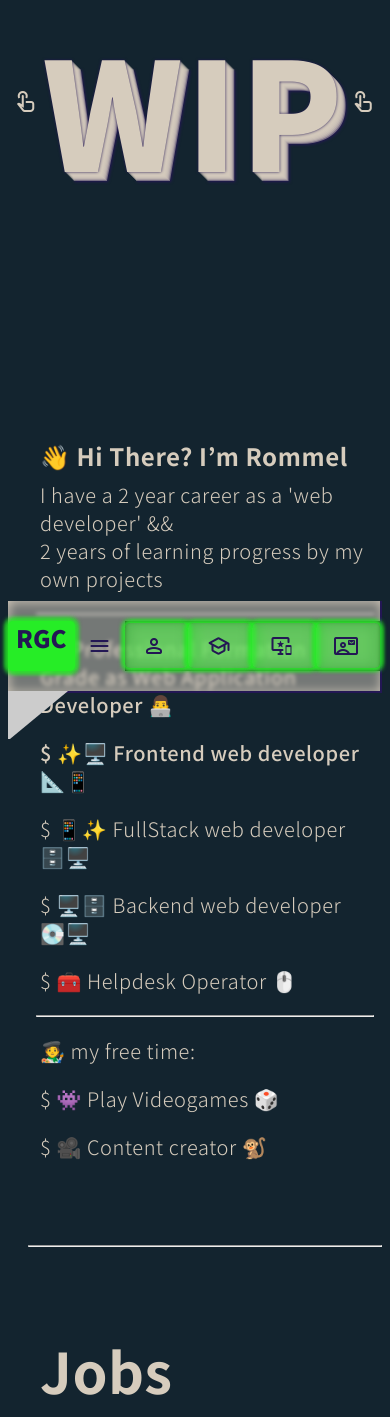
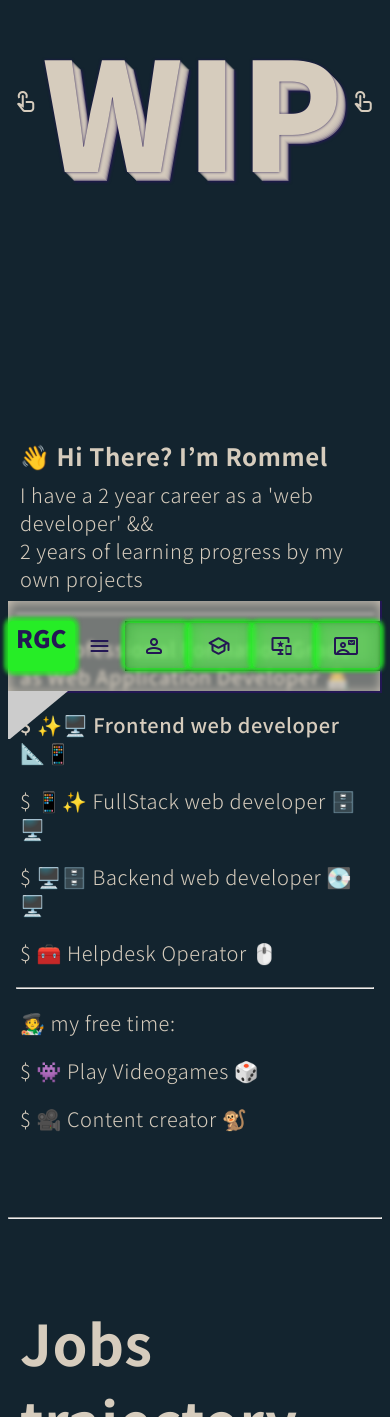
Before and after one commit to rmlgc/VueLanding, a Vue app: page / in a window 390 px wide. Shown: the part 151-1568 px from the top of the page. Built offline with nearby package versions, Linux system fonts and the light colour scheme.

Commit message:
padding mobile corection

```diff
--- a/src/assets/main.css
+++ b/src/assets/main.css
@@ -90,12 +90,7 @@ main {
     'body'
     'header';
 }
-@media only screen and (min-width:777px){
-    main {
-        grid-template-columns: 45px minmax(300px, 1fr);
-        grid-template-areas:'header body ';
-    }
-}
+
 
 footer {
     min-height: 6vh;
@@ -131,6 +126,15 @@ header.open{
     width: 100vw;
 }
 .main-content{
-    padding-left: 20px;
+    padding-left: 0px;
     max-width: 800px;
 }
+@media only screen and (min-width:777px){
+    main {
+        grid-template-columns: 45px minmax(300px, 1fr);
+        grid-template-areas:'header body ';
+    }
+    .main-content{
+        padding-left: 20px;
+    }
+}
--- a/src/components/Landing/WipPage.vue
+++ b/src/components/Landing/WipPage.vue
@@ -95,6 +95,7 @@ $textBorderColorOpen: var(--text-color);
 
 .wrap-wip {
   min-height: 60vh;
+  cursor: pointer;
 }
 
 @keyframes firstAnimationIncrease {
```
